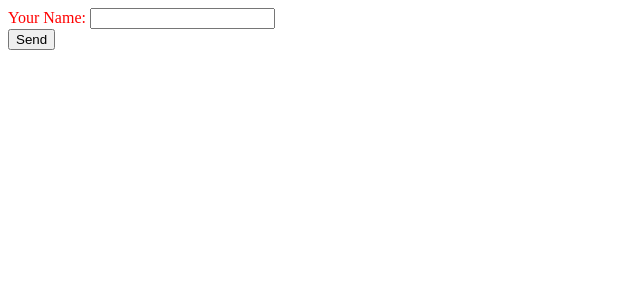
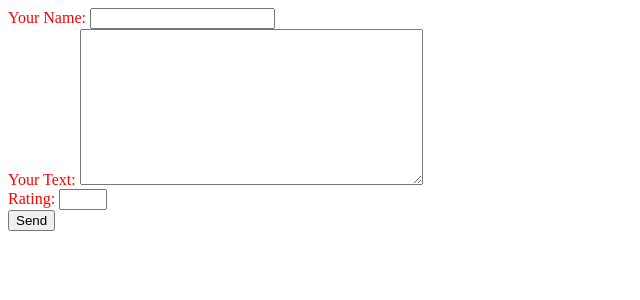
Before and after one commit to nikocer96/form-feedback-django, a Django app: page / in a window 1280 px wide. Shown: the top 300 px of the page, without its empty margins (0-640 px from the left). Run offline with Django 5.2, Linux system fonts and the light colour scheme.

Commit message:
Added another in form

```diff
--- a/reviews/forms.py
+++ b/reviews/forms.py
@@ -2,3 +2,5 @@ from django import forms
 
 class ReviewForm(forms.Form):
     username_form = forms.CharField(label="Your Name", max_length=10)
+    review_text = forms.CharField(label="Your Text", widget=forms.Textarea)
+    rating = forms.IntegerField(label="Rating", min_value=1, max_value=5)
--- a/reviews/templates/reviews/review.html
+++ b/reviews/templates/reviews/review.html
@@ -17,12 +17,28 @@
             <label for="username">Your name</label>
             <input id="username" name="username" type="text"> {% endcomment %}
 
+            {% for field in form %}
+                <div class="form-control {% if field.errors %} errors {% endif %}">
+                    {{ field.label_tag }}
+                    {{ field }}
+                    {{ field.errors}}
+                </div>
+            {% endfor %}
             <!-- LA CLASSE errors NEL CSS VIENE ATTIVATA SOLO SE form.username_form HA ERRORI-->
-            <div class="form-control {% if form.username_form.errors %} errors {% endif %}">
+            <!-- <div class="form-control {% if form.username_form.errors %} errors {% endif %}">
                 {{ form.username_form.label_tag }}
                 {{ form.username_form }}
                 {{ form.username_form.errors }}
-            </div>
+            <div class="form-control {% if form.review_text.errors %} errors {% endif %}">
+                {{ form.review_text.label_tag }}
+                {{ form.review_text }}
+                {{ form.review_text.errors }}
+            <div class="form-control {% if form.rating.errors %} errors {% endif %}">
+                {{ form.rating.label_tag }}
+                {{ form.rating }}
+                {{ form.rating.errors}}
+            </div> -->
+
             <button type="submit">Send</button>
         </form>
     </body>
```
